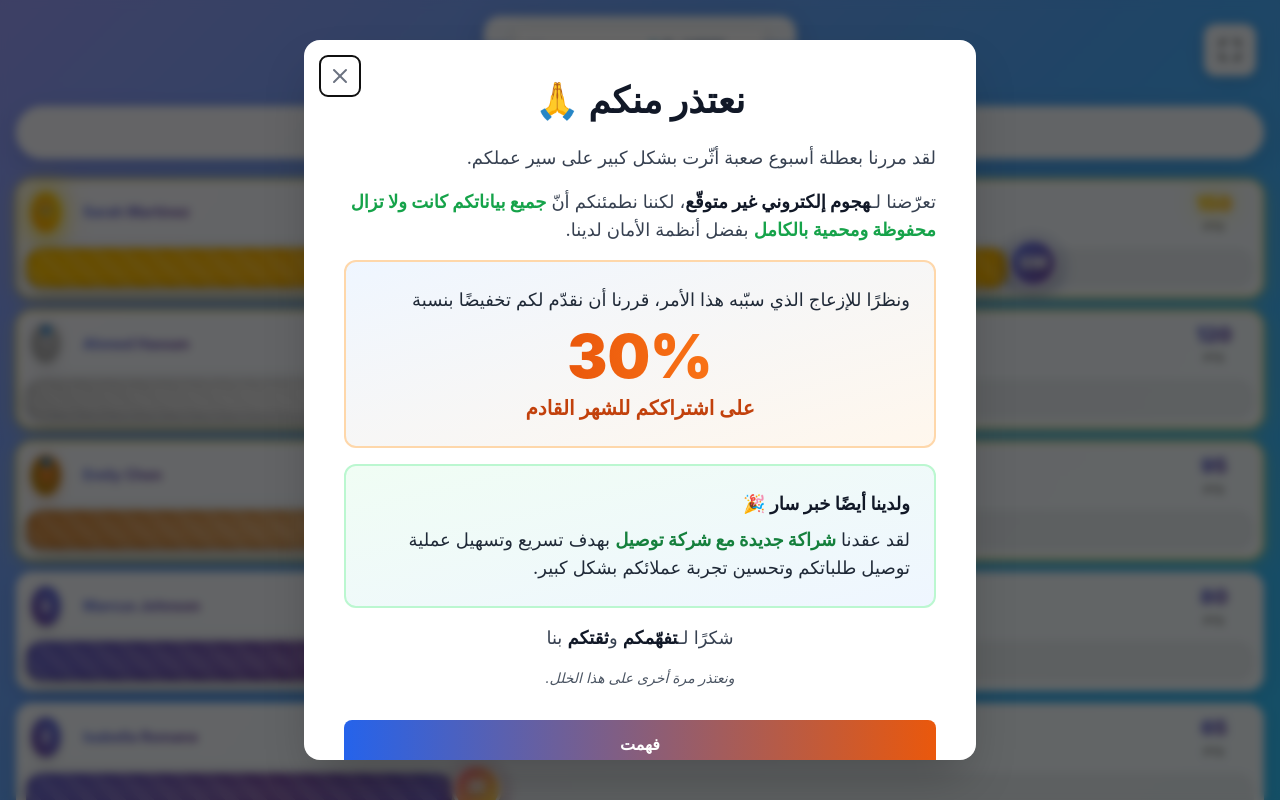
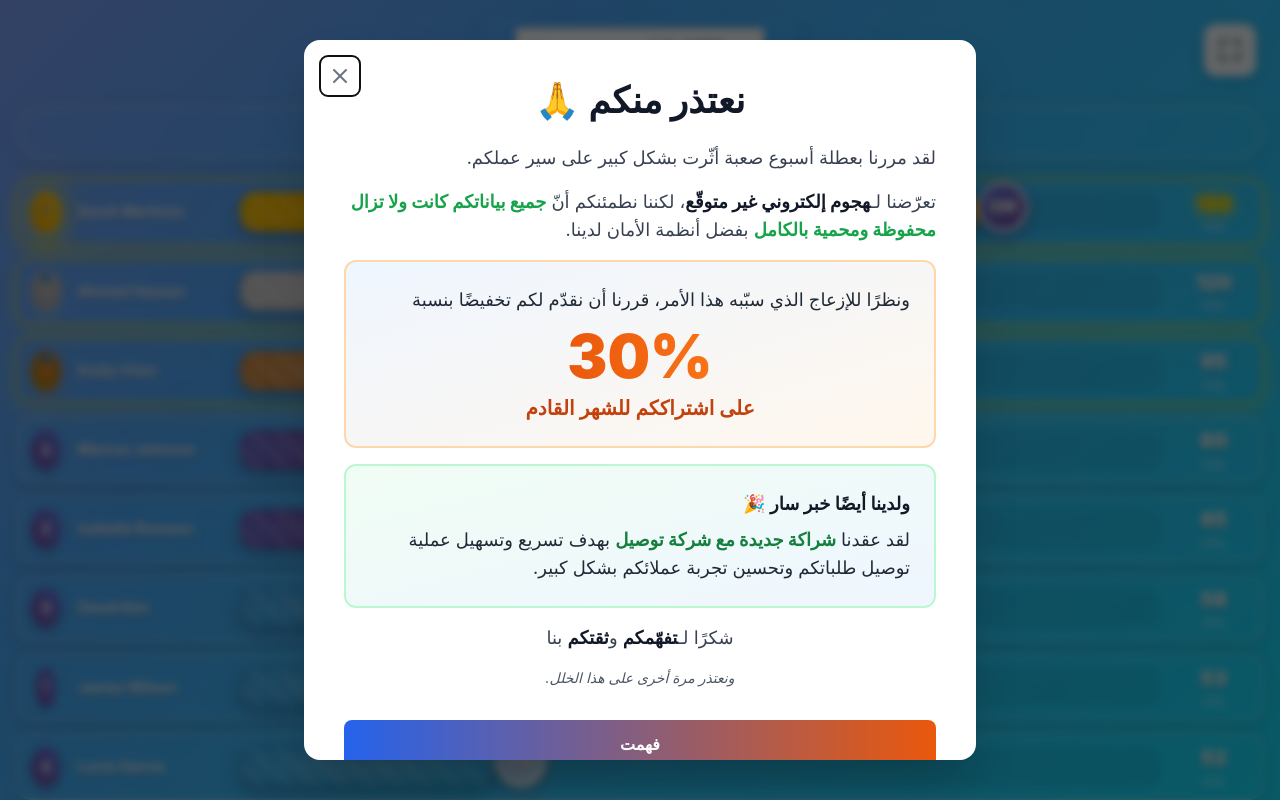
Before and after one commit to fawzyoth/Taktakli, a Vue app: page /racing-bar in a window 1280 px wide. Shown: the top 800 px of the page. Built offline with nearby package versions, Linux system fonts and the light colour scheme.

Commit message:
Updated RacingBarView.vue

```diff
--- a/src/views/RacingBarView.vue
+++ b/src/views/RacingBarView.vue
@@ -429,10 +429,10 @@ onUnmounted(() => {
   animation: slideDown 0.8s ease-out;
   position: relative;
   z-index: 10;
-  background: rgba(255, 255, 255, 0.95);
+  background: transparent;
   padding: 0.75rem 2rem;
   border-radius: 16px;
-  box-shadow: 0 8px 32px rgba(0, 0, 0, 0.2);
+  box-shadow: 0 8px 32px rgba(0, 0, 0, 0.1);
 }
 
 @keyframes slideDown {
@@ -448,13 +448,13 @@ onUnmounted(() => {
 }
 
 .engagement-info {
-  background: rgba(255, 255, 255, 0.95);
+  background: transparent;
   backdrop-filter: blur(20px);
   padding: 0.75rem 1.5rem;
   border-radius: 40px;
   margin-bottom: 1.25rem;
-  box-shadow: 0 6px 24px rgba(0, 0, 0, 0.15);
-  border: 2px solid rgba(255, 255, 255, 0.5);
+  box-shadow: 0 6px 24px rgba(0, 0, 0, 0.1);
+  border: 2px solid rgba(255, 255, 255, 0.3);
   max-width: 100%;
   width: 100%;
   position: relative;
@@ -463,7 +463,7 @@ onUnmounted(() => {
 }
 
 .info-text {
-  color: #1a1a1a;
+  color: #ffffff;
   font-size: 0.75rem;
   text-align: center;
   line-height: 1.4;
@@ -472,6 +472,7 @@ onUnmounted(() => {
   justify-content: center;
   gap: 0.35rem;
   flex-wrap: wrap;
+  text-shadow: 0 2px 4px rgba(0, 0, 0, 0.3);
 }
 
 .info-icon {
@@ -510,16 +511,15 @@ onUnmounted(() => {
 }
 
 .participant-row {
-  display: grid;
-  grid-template-columns: 45px 1fr 80px;
+  display: flex;
   align-items: center;
   gap: 0.75rem;
   padding: 0.5rem;
-  background: rgba(255, 255, 255, 0.95);
+  background: transparent;
   backdrop-filter: blur(20px);
   border-radius: 16px;
   box-shadow: 0 4px 16px rgba(0, 0, 0, 0.15);
-  border: 2px solid rgba(255, 255, 255, 0.5);
+  border: 2px solid rgba(255, 255, 255, 0.3);
   animation: slideInFromLeft 0.6s ease-out forwards;
   opacity: 0;
   transition: transform 0.3s ease, box-shadow 0.3s ease;
@@ -593,26 +593,22 @@ onUnmounted(() => {
 .participant-name {
   font-size: 0.9rem;
   font-weight: 700;
-  color: #1a1a1a;
+  color: #ffffff;
   text-align: left;
-  grid-column: 2 / 3;
-  grid-row: 1;
+  white-space: nowrap;
+  min-width: 150px;
+  text-shadow: 0 2px 4px rgba(0, 0, 0, 0.3);
 }
 
 .name-text {
-  background: linear-gradient(135deg, #667eea 0%, #764ba2 100%);
-  -webkit-background-clip: text;
-  -webkit-text-fill-color: transparent;
-  background-clip: text;
-  filter: drop-shadow(0 2px 4px rgba(0, 0, 0, 0.1));
+  color: inherit;
 }
 
 .bar-container {
   position: relative;
   height: 40px;
-  width: 100%;
-  grid-column: 1 / 4;
-  grid-row: 2;
+  flex: 1;
+  min-width: 200px;
 }
 
 .bar-background {
@@ -749,38 +745,33 @@ onUnmounted(() => {
   flex-direction: column;
   align-items: center;
   gap: 0.1rem;
-  grid-column: 3 / 4;
-  grid-row: 1;
+  min-width: 80px;
+  flex-shrink: 0;
 }
 
 .points-value {
   font-size: 1.25rem;
   font-weight: 900;
-  background: linear-gradient(135deg, #667eea 0%, #764ba2 100%);
-  -webkit-background-clip: text;
-  -webkit-text-fill-color: transparent;
-  background-clip: text;
-  filter: drop-shadow(0 1px 2px rgba(0, 0, 0, 0.1));
+  color: #ffffff;
+  text-shadow: 0 2px 4px rgba(0, 0, 0, 0.3);
   animation: countUp 0.8s ease-out;
 }
 
 .points-rank-1 .points-value {
-  background: linear-gradient(135deg, #FFD700 0%, #FFA500 100%);
-  -webkit-background-clip: text;
-  -webkit-text-fill-color: transparent;
-  background-clip: text;
+  color: #FFD700;
+  text-shadow: 0 2px 8px rgba(255, 215, 0, 0.6);
   animation: countUp 0.8s ease-out, sparkle 2s infinite;
 }
 
 @keyframes sparkle {
-  0%, 100% { filter: drop-shadow(0 1px 2px rgba(0, 0, 0, 0.1)); }
-  50% { filter: drop-shadow(0 0 12px rgba(255, 215, 0, 0.8)); }
+  0%, 100% { text-shadow: 0 2px 8px rgba(255, 215, 0, 0.6); }
+  50% { text-shadow: 0 0 16px rgba(255, 215, 0, 1), 0 2px 8px rgba(255, 215, 0, 0.8); }
 }
 
 .points-label {
   font-size: 0.65rem;
   font-weight: 600;
-  color: #666;
+  color: rgba(255, 255, 255, 0.7);
   text-transform: uppercase;
 }
 
@@ -792,12 +783,12 @@ onUnmounted(() => {
 .footer-text {
   margin-top: 1rem;
   padding: 0.75rem 1.5rem;
-  background: rgba(255, 255, 255, 0.95);
+  background: transparent;
   backdrop-filter: blur(20px);
   border-radius: 40px;
   font-size: 0.75rem;
   font-weight: 600;
-  color: #1a1a1a;
+  color: #ffffff;
   text-align: center;
   display: flex;
   align-items: center;
@@ -807,6 +798,7 @@ onUnmounted(() => {
   position: relative;
   z-index: 10;
   flex-wrap: wrap;
+  text-shadow: 0 2px 4px rgba(0, 0, 0, 0.3);
 }
 
 .footer-icon {
@@ -814,21 +806,17 @@ onUnmounted(() => {
 }
 
 .footer-separator {
-  color: #999;
+  color: rgba(255, 255, 255, 0.7);
   margin: 0 0.25rem;
 }
 
 .footer-brand {
-  background: linear-gradient(135deg, #667eea 0%, #764ba2 100%);
-  -webkit-background-clip: text;
-  -webkit-text-fill-color: transparent;
-  background-clip: text;
+  color: #ffffff;
   font-weight: 800;
 }
 
 @media (max-width: 1024px) {
   .participant-row {
-    grid-template-columns: 60px 180px 1fr 120px;
     gap: 1rem;
     padding: 0.75rem;
   }
@@ -841,6 +829,7 @@ onUnmounted(() => {
 
   .participant-name {
     font-size: 1.2rem;
+    min-width: 180px;
   }
 
   .bar-container {
@@ -859,6 +848,10 @@ onUnmounted(() => {
 
   .points-value {
     font-size: 1.75rem;
+  }
+
+  .points-display {
+    min-width: 120px;
   }
 }
 
```
